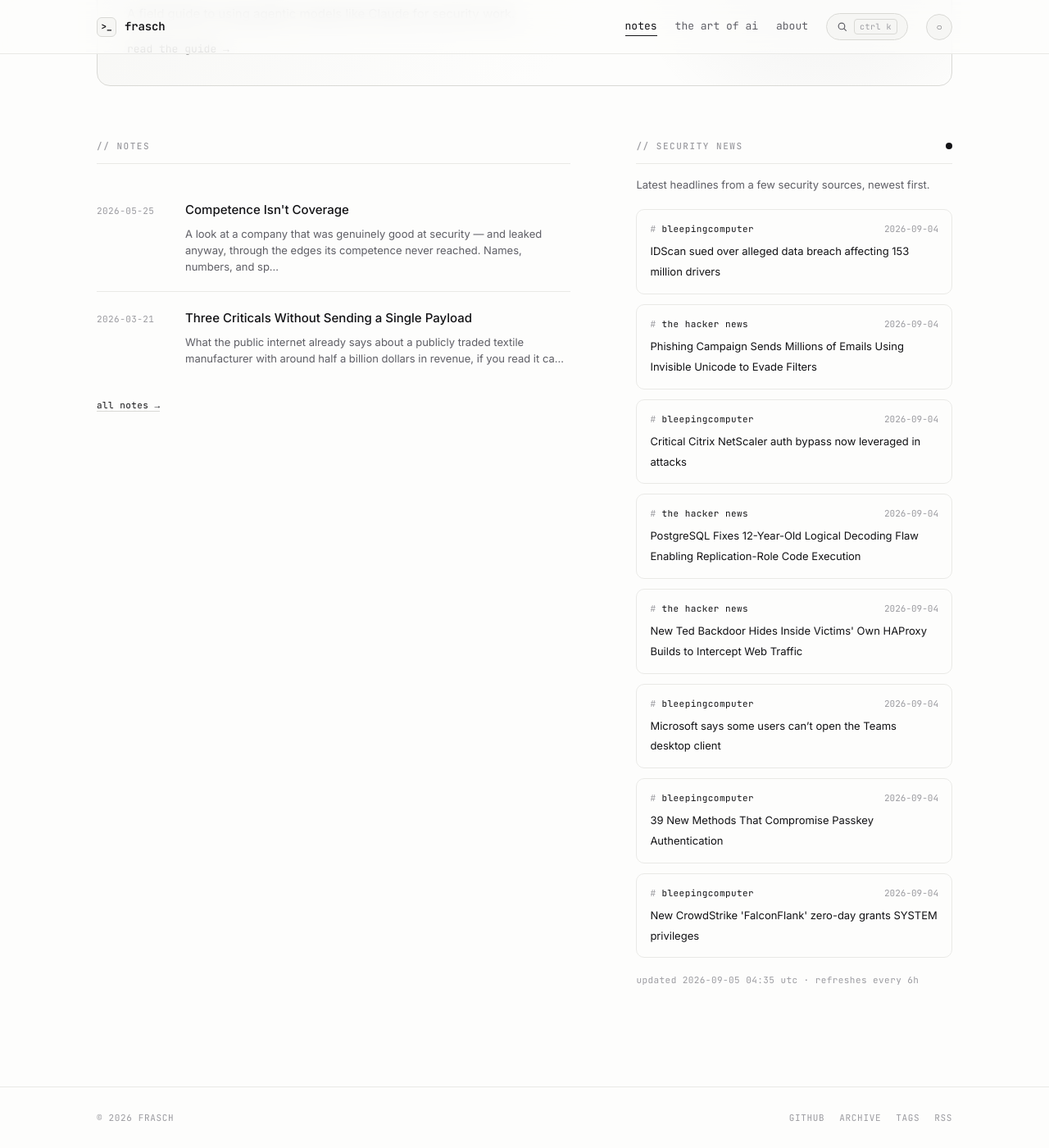
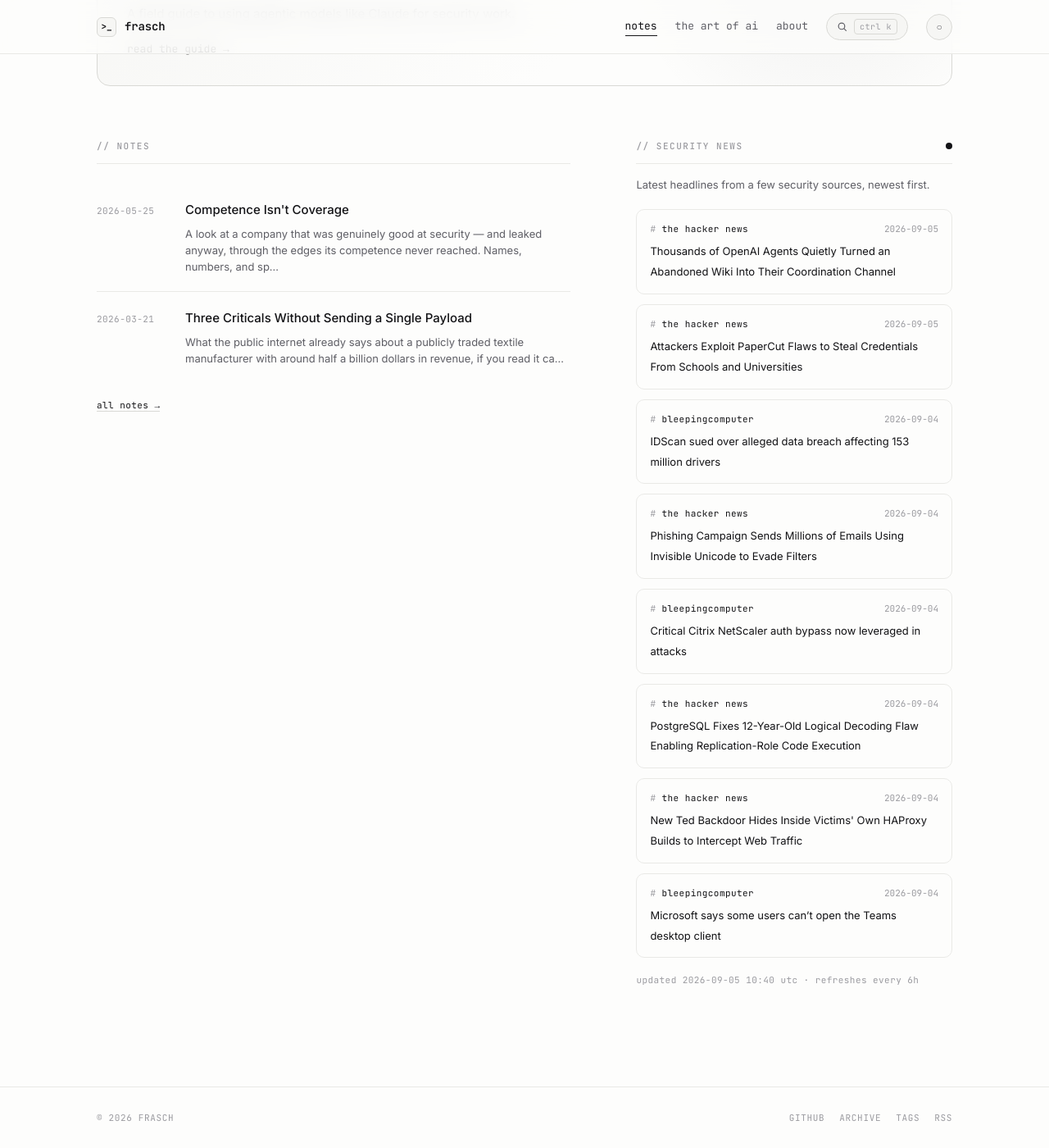
Before and after one commit to whoisfrasch/frasch, a Jekyll site: the page built from index.html, in a window 1280 px wide and 1400 px high, scrolled down 615 px. Shown: the whole window at 82% size. Built offline with Jekyll 4.4.1, drawn with Linux system fonts in a browser that asks for light colours.

Commit message:
Refresh security news feed

```diff
--- a/_data/news.json
+++ b/_data/news.json
@@ -1,6 +1,18 @@
 {
-  "updated": "2026-09-05T04:35:05Z",
+  "updated": "2026-09-05T10:40:04Z",
   "items": [
+    {
+      "source": "the hacker news",
+      "title": "Thousands of OpenAI Agents Quietly Turned an Abandoned Wiki Into Their Coordination Channel",
+      "link": "https://thehackernews.com/2026/09/thousands-of-openai-agents-quietly.html",
+      "date": "2026-09-05T07:55:10Z"
+    },
+    {
+      "source": "the hacker news",
+      "title": "Attackers Exploit PaperCut Flaws to Steal Credentials From Schools and Universities",
+      "link": "https://thehackernews.com/2026/09/attackers-exploit-papercut-flaws-to.html",
+      "date": "2026-09-05T07:31:53Z"
+    },
     {
       "source": "bleepingcomputer",
       "title": "IDScan sued over alleged data breach affecting 153 million drivers",
@@ -36,18 +48,6 @@
       "title": "Microsoft says some users can’t open the Teams desktop client",
       "link": "https://www.bleepingcomputer.com/news/microsoft/microsoft-says-some-users-cant-open-the-teams-desktop-client/",
       "date": "2026-09-04T14:30:15Z"
-    },
-    {
-      "source": "bleepingcomputer",
-      "title": "39 New Methods That Compromise Passkey Authentication",
-      "link": "https://www.bleepingcomputer.com/news/security/39-new-methods-that-compromise-passkey-authentication/",
-      "date": "2026-09-04T14:01:11Z"
-    },
-    {
-      "source": "bleepingcomputer",
-      "title": "New CrowdStrike 'FalconFlank' zero-day grants SYSTEM privileges",
-      "link": "https://www.bleepingcomputer.com/news/security/new-crowdstrike-falconflank-zero-day-grants-system-privileges/",
-      "date": "2026-09-04T13:22:01Z"
     }
   ]
 }
```
